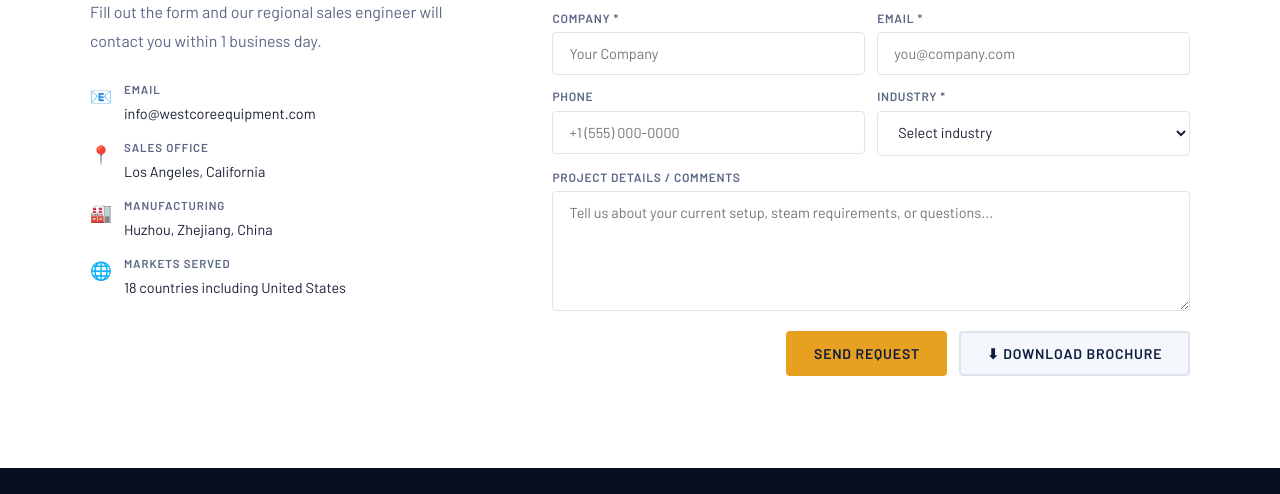
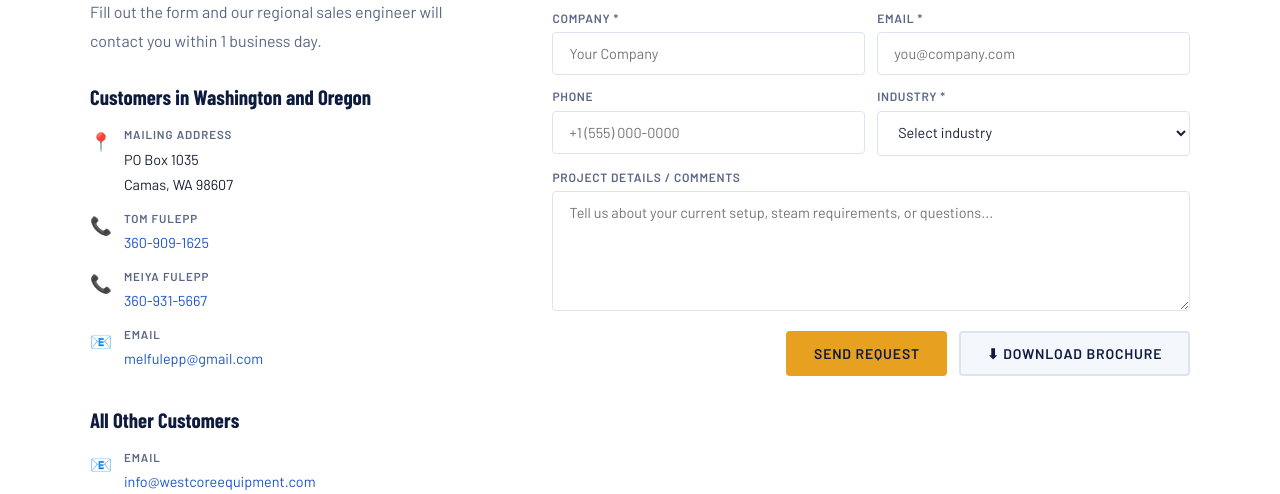
Before and after one commit to westcoreequipment/westcoreequipment.github.io, a plain HTML site: page index.html in a window 1280 px wide. Shown: the part 4961-5455 px from the top of the page. Drawn offline with nearby package versions, Linux system fonts and the light colour scheme; a web font is replaced by a local one.

Commit message:
update contact

```diff
--- a/index.html
+++ b/index.html
@@ -211,10 +211,14 @@
         .contact-inner { max-width: 1100px; margin: 0 auto; display: grid; grid-template-columns: 1fr 1.6fr; gap: 4rem; }
         .contact-info h2 { font-family: var(--font-head); font-size: 2rem; font-weight: 800; color: var(--navy); text-transform: uppercase; margin-bottom: 1rem; }
         .contact-info p { color: var(--muted); line-height: 1.8; margin-bottom: 1.5rem; }
+        .contact-group + .contact-group { margin-top: 2rem; }
+        .contact-group h3 { font-family: var(--font-head); font-size: 1.3rem; font-weight: 700; color: var(--navy); margin-bottom: 0.75rem; }
         .contact-detail { display: flex; flex-direction: column; gap: 0.75rem; }
         .contact-row { display: flex; gap: 12px; align-items: flex-start; }
         .contact-row .icon { font-size: 1.1rem; margin-top: 2px; }
         .contact-row span { font-size: 0.9rem; color: var(--text); }
+        .contact-row a { color: var(--bright-blue); text-decoration: none; overflow-wrap: anywhere; }
+        .contact-row a:hover, .contact-row a:focus-visible { text-decoration: underline; }
         .contact-row strong { display: block; font-size: 0.72rem; text-transform: uppercase; letter-spacing: 0.08em; color: var(--muted); margin-bottom: 2px; }
         .form-grid { display: grid; grid-template-columns: 1fr 1fr; gap: 0.75rem; }
         .form-field { display: flex; flex-direction: column; gap: 4px; }
@@ -548,22 +552,38 @@
         <div class="contact-info">
             <h2>Contact Us</h2>
             <p>Fill out the form and our regional sales engineer will contact you within 1 business day.</p>
+            <div class="contact-group">
+                <h3>Customers in Washington and Oregon</h3>
+                <div class="contact-detail">
+                    <div class="contact-row">
+                        <span class="icon">📍</span>
+                        <div><strong>Mailing Address</strong><span>PO Box 1035<br>Camas, WA 98607</span></div>
+                    </div>
+                    <div class="contact-row">
+                        <span class="icon">📞</span>
+                        <div><strong>Tom Fulepp</strong><span><a href="tel:+13609091625">360-909-1625</a></span></div>
+                    </div>
+                    <div class="contact-row">
+                        <span class="icon">📞</span>
+                        <div><strong>Meiya Fulepp</strong><span><a href="tel:+13609315667">360-931-5667</a></span></div>
+                    </div>
+                    <div class="contact-row">
+                        <span class="icon">📧</span>
+                        <div><strong>Email</strong><span><a href="mailto:melfulepp@gmail.com">melfulepp@gmail.com</a></span></div>
+                    </div>
+                </div>
+            </div>
+            <div class="contact-group">
+                <h3>All Other Customers</h3>
                 <div class="contact-detail">
                     <div class="contact-row">
                         <span class="icon">📧</span>
-                    <div><strong>Email</strong><span>info@westcoreequipment.com</span></div>
+                        <div><strong>Email</strong><span><a href="mailto:info@westcoreequipment.com">info@westcoreequipment.com</a></span></div>
                     </div>
                     <div class="contact-row">
                         <span class="icon">📍</span>
                         <div><strong>Sales Office</strong><span>Los Angeles, California</span></div>
                     </div>
-                <div class="contact-row">
-                    <span class="icon">🏭</span>
-                    <div><strong>Manufacturing</strong><span>Huzhou, Zhejiang, China</span></div>
-                </div>
-                <div class="contact-row">
-                    <span class="icon">🌐</span>
-                    <div><strong>Markets Served</strong><span>18 countries including United States</span></div>
                 </div>
             </div>
         </div>
```
Lines whose indentation alone changed are shown as unchanged.
